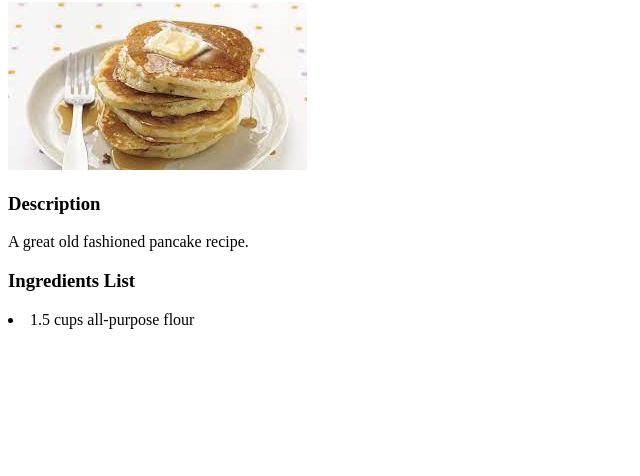
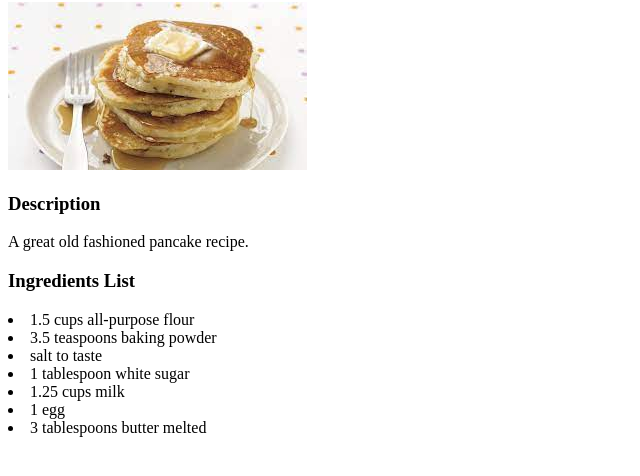
Before and after one commit to kord2000/odin-recipes, a plain HTML site: page recipes/pancakes.html in a window 1280 px wide. Shown: the part 78-554 px from the top of the page, without its empty margins (0-640 px from the left). Drawn offline with Linux system fonts and the light colour scheme.

Commit message:
Finished ingredients list for pancakes.

```diff
--- a/recipes/pancakes.html
+++ b/recipes/pancakes.html
@@ -15,5 +15,11 @@
             </p>
         <h3>Ingredients List</h3>
             <li>1.5 cups all-purpose flour</li>
+            <li>3.5 teaspoons baking powder</li>
+            <li>salt to taste</li>
+            <li>1 tablespoon white sugar</li>
+            <li>1.25 cups milk</li>
+            <li>1 egg</li>
+            <li>3 tablespoons butter melted</li>
         </body>
 </html>
```
